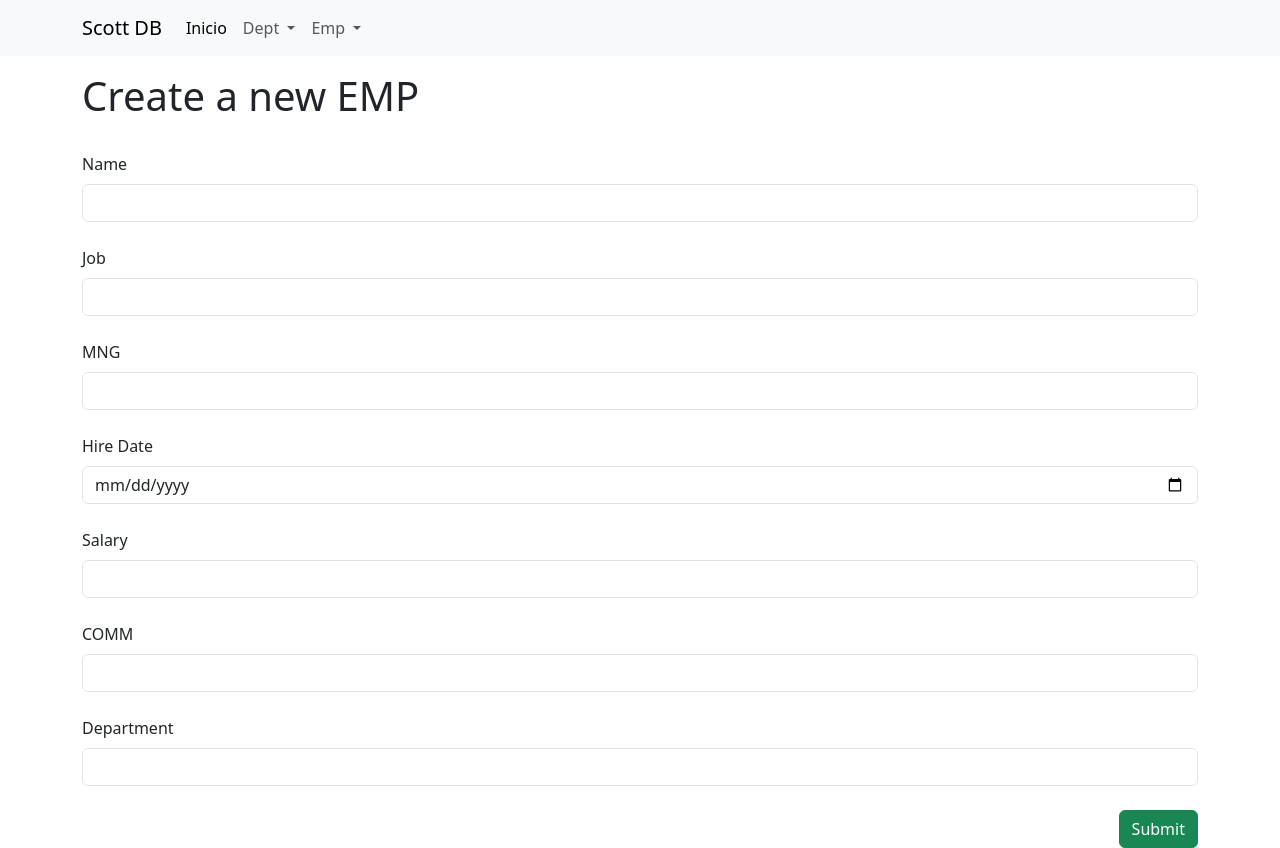
After one commit to Orick08/scott_database, a Flask app: template templates/new_emp.html in a window 1280 px wide. The commit adds this page. Run offline with Flask 3, Linux system fonts and the light colour scheme; the template is opened without the code that fills it: values that come from a table or form of the project are taken from there, others are empty; parts of the project's set-up code (start-up, migrations or seed data) failed here and were passed over.

Commit message:
Adds create new emp

```diff
--- a/models/emp.py
+++ b/models/emp.py
@@ -1,4 +1,5 @@
 from .models import db
+from models.dept import Dept
 
 class Emp(db.Model):
     EMPNO = db.Column(db.Integer, primary_key=True)
@@ -8,4 +9,4 @@ class Emp(db.Model):
     HIREDATE = db.Column(db.DateTime)
     SAL = db.Column(db.Double)
     COMM = db.Column(db.Double)
-    DEPTNO = db.Column(db.Integer, db.ForeignKey("DEPT.DEPTNO"))
+    DEPTNO = db.Column(db.Integer, db.ForeignKey(Dept.DEPTNO))
--- a/routes/emp.py
+++ b/routes/emp.py
@@ -1,4 +1,9 @@
-from flask import Blueprint, render_template
+from flask import Blueprint, render_template, redirect
+from flask_wtf import FlaskForm
+from wtforms import StringField, IntegerField, DateField, FloatField, SelectField, SubmitField
+from wtforms.validators import DataRequired, Length
+from models.models import db
+from models.dept import Dept
 from models.emp import Emp
 
 emp_bp = Blueprint('emp', __name__)
@@ -9,6 +14,29 @@ def view_emp():
     emps = Emp.query.all()
     return render_template('emp.html', emps=emps)
 
-@new_emp_bp.route('/emp/new')
+class NewEmpForm(FlaskForm):
+    name = StringField('Name', validators=[DataRequired(), Length(1, 10)])
+    job = StringField('Job', validators=[DataRequired(), Length(1,8)])
+    mng = IntegerField('MNG')
+    hiredate = DateField('Hire Date', validators=[DataRequired()])
+    sal = FloatField('Salary', validators=[DataRequired()])
+    comm = FloatField('COMM')
+    dept = SelectField('Department', validators=[DataRequired()], coerce=int)
+    submit = SubmitField('Submit')
+
+@new_emp_bp.route('/emp/new', methods=['GET', 'POST'])
 def new_emp():
-    pass
+    # Create a new emp
+    form = NewEmpForm()
+    depts = Dept.query.all()
+    form.dept.choices = [(dept.DEPTNO, f"{dept.DNAME} | {dept.LOC}") for dept in depts]
+    if form.validate_on_submit():
+        emp = Emp(ENAME=form.name.data,JOB=form.job.data
+                  ,MGR=form.mng.data,HIREDATE=form.hiredate.data,
+                  SAL=form.sal.data,COMM=form.comm.data,DEPTNO=form.dept.data)
+        db.session.add(emp)
+        db.session.commit()
+        return redirect('/emp')
+
+    # Render new emp form
+    return render_template('new_emp.html', form=form)
--- a/templates/emp.html
+++ b/templates/emp.html
@@ -33,6 +33,6 @@
     </tbody>
   </table>
   <div class="d-grid gap-2 d-md-flex justify-content-md-end">
-    <a class="btn btn-primary" href="#" role="button">Agregar empleado</a>
+    <a class="btn btn-primary" href="/emp/new" role="button">Agregar empleado</a>
   </div>
 {%endblock%}
--- a/templates/new_dept.html
+++ b/templates/new_dept.html
@@ -10,6 +10,8 @@
   {{form.location.label(class='form-label')}}
   {{form.location(class='form-control')}}
   <br />
-  {{form.submit(class='btn btn-success')}}
+  <div class="d-grid gap-2 d-md-flex justify-content-md-end">
+    {{form.submit(class='btn btn-success')}}
+  </div>
 </form>
  {% endblock %}
--- /dev/null
+++ b/templates/new_emp.html
@@ -0,0 +1,32 @@
+{% extends 'base.html'%} {% block content %}
+<h1>Create a new EMP</h1>
+<br />
+<form method="POST">
+  {{form.hidden_tag()}}
+
+  {{form.name.label(class='form-label')}}
+  {{form.name(class='form-control')}}
+  <br />
+  {{form.job.label(class='form-label')}}
+  {{form.job(class='form-control')}}
+  <br />
+  {{form.mng.label(class='form-label')}}
+  {{form.mng(class='form-control')}}
+  <br />
+  {{form.hiredate.label(class='form-label')}}
+  {{form.hiredate(class='form-control')}}
+  <br />
+  {{form.sal.label(class='form-label')}}
+  {{form.sal(class='form-control')}}
+  <br />
+  {{form.comm.label(class='form-label')}}
+  {{form.comm(class='form-control')}}
+  <br />
+  {{form.dept.label(class='form-label')}}
+  {{form.dept(class='form-control')}}
+  <br />
+  <div class="d-grid gap-2 d-md-flex justify-content-md-end">
+    {{form.submit(class='btn btn-success')}}
+  </div>
+</form>
+ {% endblock %}
```
